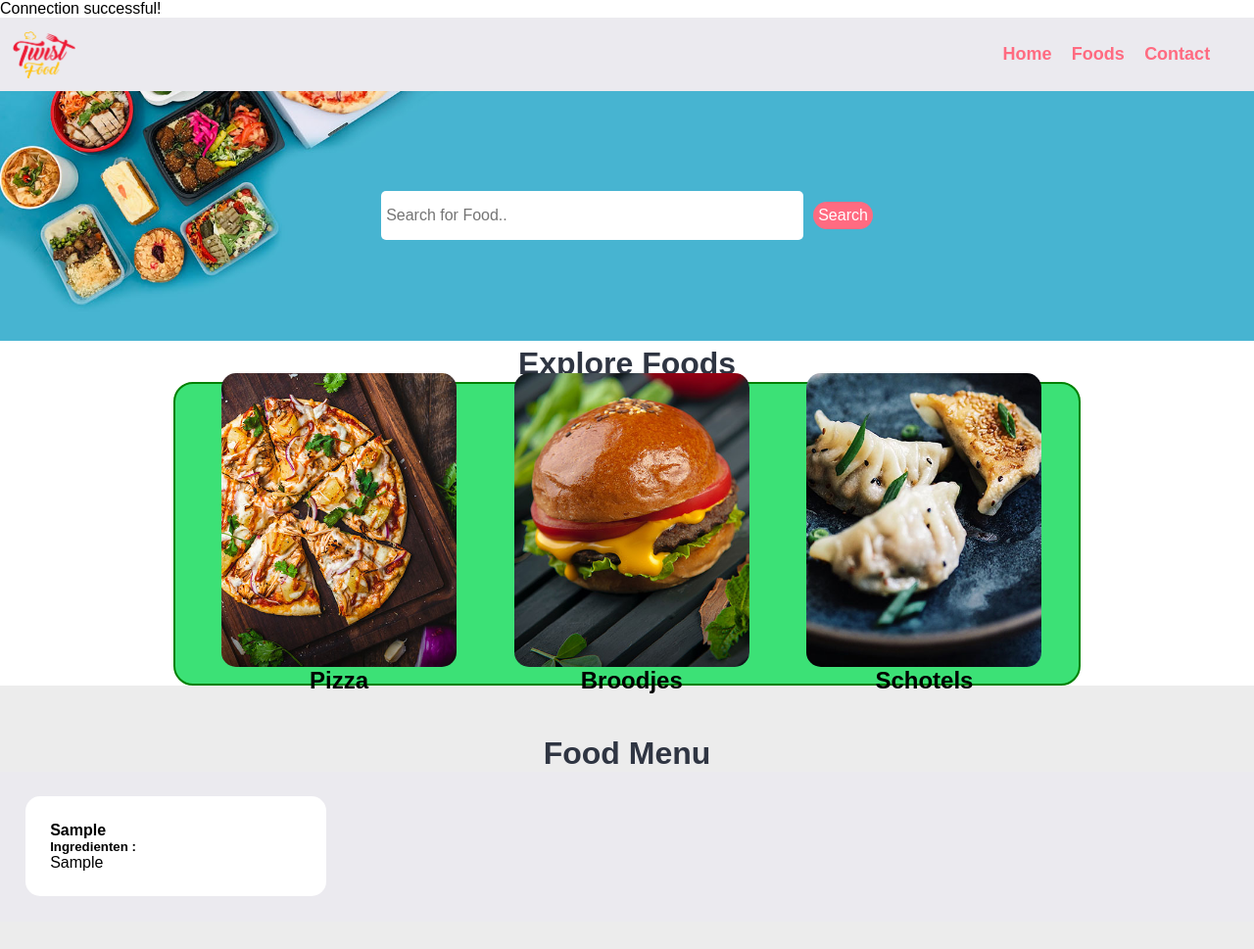
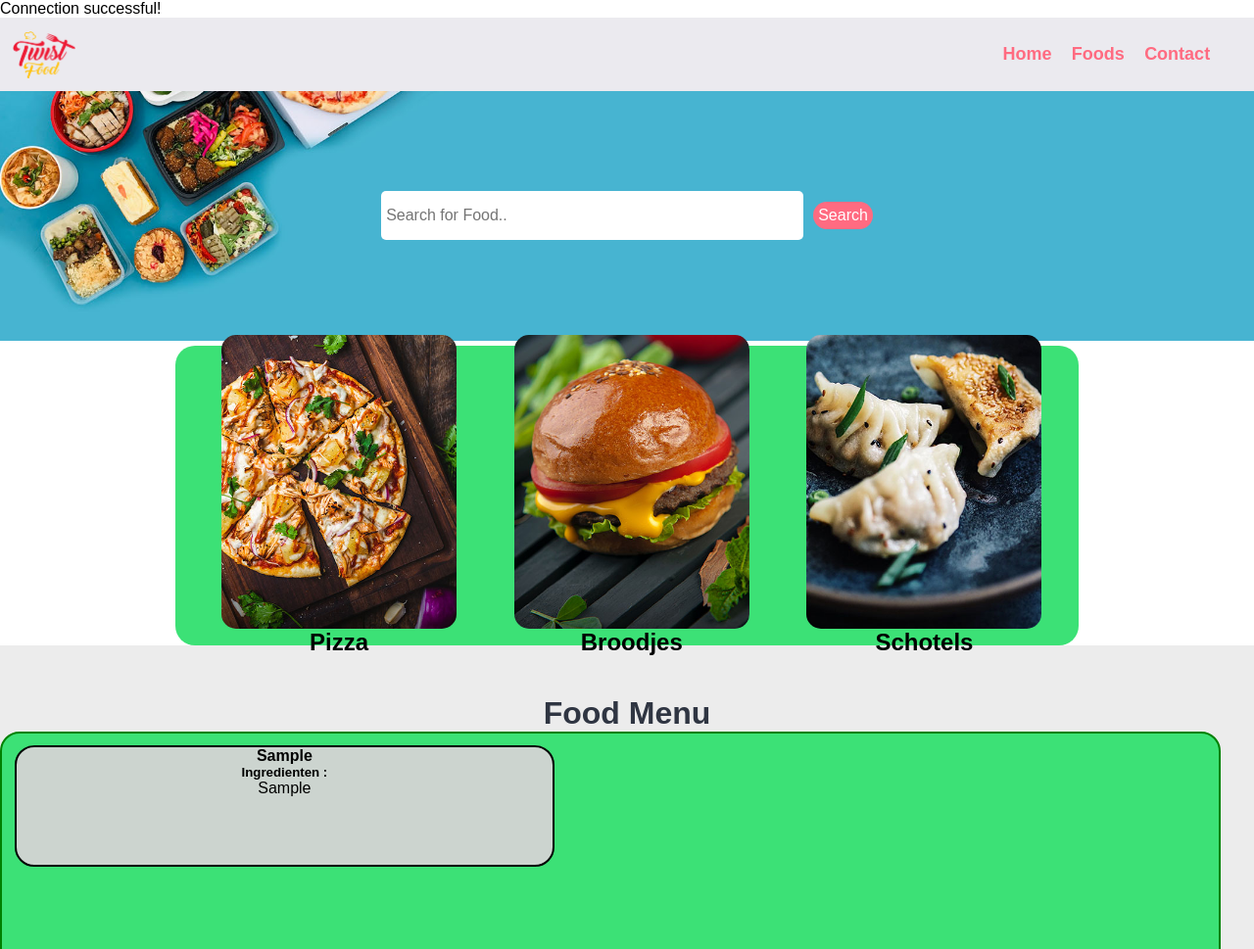
Before and after one commit to Sami024/WebApp, a PHP site: page / in a window 1280 px wide. Shown: the top 969 px of the page at 98% size. Run offline with PHP 8.4, Linux system fonts and the light colour scheme; tables that the repository leaves empty or names only in its code hold one stand-in row (values such as "Sample post").

Commit message:
Update V3.6.3

```diff
--- a/html/css/style.css
+++ b/html/css/style.css
@@ -12,6 +12,10 @@
 
   /* Header start here -----------------------------------------------------------------------------------------*/
 }
+body {
+  height: 100vh;
+}
+
 .container {
   width: 100%;
   margin: 0 auto;
@@ -59,7 +63,7 @@ ul li a:hover {
   color: white;
 }
 /* ------------------------------------------------------------------------------------------------------------ */
-/* <!-- fOOD sEARCH Section Starts Here -->-------------------------------------------------------------------- */
+/* <!-- fOOD SEARCH Section Starts Here -->-------------------------------------------------------------------- */
 
 .container1 {
   width: 40%;
@@ -86,7 +90,6 @@ form {
   background-repeat: no-repeat;
   background-position: center;
   padding: 7% 0;
-
 }
 
 .food-search input[type="search"] {
@@ -99,8 +102,7 @@ form {
   background-color: white;
 }
 
-
-/* <!-- fOOD sEARCH Section Ends Here -->---------------------------------------------------------------------- */
+/* <!-- fOOD SEARCH Section Ends Here -->---------------------------------------------------------------------- */
 
 /* <!-- Categories Section Starts Here  -->-------------------------------------------------------------------- */
 .container2 {
@@ -108,7 +110,7 @@ form {
   margin: 0 auto;
   height: 35%;
   padding: 1%;
-  border: 2px solid green;
+  /* border: 2px solid green; */
   display: flex;
   justify-content: space-around;
   align-items: center;
@@ -124,7 +126,6 @@ form {
   width: 15rem;
   margin: 2%;
   text-align: center;
-
 }
 /*  <!-- Categories Section Ends Here-------------------------------------------------------------------------- */
 a {
@@ -159,51 +160,38 @@ h3 {
   color: black;
 }
 
-
-/* fieldset{
-    border: 1px solid white;
-    margin: 5%;
-    padding: 3%;
-    border-radius: 5px;
-}  */
-
-/* CSSS for navbar section */
-
-/* .menu {
-  line-height: 20px;
-} */
-
-
-/* CSS for Food SEarch Section */
-
-
-
-/* CSS for Categories */
-
-
 /* CSS for Food Menu */
 .food-menu {
   background-color: #ececec;
   padding: 4% 0;
 }
 .food-menu-box {
-  width: 20%;
+  min-width: 45%;
+  height: 120px;
+  background-color: rgb(204, 212, 207);
+  border: 2px solid black;
+  text-align: center;
+  border-radius: 20px;
+  /* margin-right: 20px; */
+  /* margin: 20px auto; */
+  /* width: 20%;
   margin: 1%;
   padding: 2%;
   /* float: left; */
-  background-color: white;
-  border-radius: 15px;
+  /* background-color: white;
+  border-radius: 15px; */
 }
-
-.food-menu-img {
-  width: 20%;
-  float: left;
-}
-
-.food-menu-desc {
-  width: 70%;
-  float: left;
-  margin-left: 8%;
+.container3 {
+  width: 95%;
+  padding: 1%;
+  height: 300px;
+  border: 2px solid green;
+  gap: 10px;
+  display: flex;
+  justify-content: space-between;
+  background-color: #3ce176;
+  border-radius: 20px;
+  flex-wrap: wrap;
 }
 
 .food-price {
@@ -220,15 +208,11 @@ h3 {
   list-style-type: none;
 }
 .social ul li {
-  display: inline;
+  /* display: inline; */
   padding: 1%;
 }
 
 /* for Order Section */
-.order {
-  width: 50%;
-  margin: 0 auto;
-}
 .input-responsive {
   width: 96%;
   padding: 1%;
@@ -236,10 +220,6 @@ h3 {
   border: none;
   border-radius: 5px;
   font-size: 1rem;
-}
-.order-label {
-  margin-bottom: 1%;
-  font-weight: bold;
 }
 /* -----------------------------------------------------------------------------------------------------
 -------------------------------------------------------------------------------------------------------------- */
--- a/html/index.php
+++ b/html/index.php
@@ -1,15 +1,5 @@
 <?php
-$dsn = 'mysql:host=localhost;dbname=restaurant';
-$dbusername = 'root';
-$dbpassword = '';
-
-try {
-    $pdo = new PDO($dsn, $dbusername, $dbpassword);
-    $pdo->setAttribute(PDO::ATTR_ERRMODE, PDO::ERRMODE_EXCEPTION);
-    echo "Connection successful!";
-} catch (PDOException $e) {
-    echo "Connection failed: " . $e->getMessage();
-}
+require_once 'connectDB.php';
 ?>
 
 <!DOCTYPE html>
@@ -66,10 +56,7 @@ try {
     <!-- Categories Section Starts Here  -->
     <section class="categories">
 
-        <h2 class="text-center">Explore Foods</h2>
               <div class="container2">
-
-
             <a href="category-foods.html">
                 <div class="box-3 ">
                     <img src="images/pizza.jpg" alt="Pizza" class="img-responsive img-curve">
@@ -101,7 +88,7 @@ try {
     <!- fOOD MEnu Section Starts Here -->
     <section class="food-menu">
         <h2 class="text-center">Food Menu</h2>
-        <div class="container">
+        <div class="container3">
 <?php
 
 $query = "SELECT * FROM food";
@@ -117,136 +104,18 @@ try {
 </div>
 </section>
 
+<!-- fOOD MEnu Section Ends Here -->
+    <!-- social Section Starts Here -->
 
-                <!-- <div class="food-menu-box">
-                   <div class="food-menu-desc">
-                    <h4>Food Title</h4>
-                    <p class="food-price">$2.3</p>
-                    <p class="food-detail">
-                        Made with Italian Sauce, Chicken, and organice vegetables.
-                    </p>
-                    <br>
-
-                    <a href="order.html" class="btn btn-primary">Order Now</a>
-                </div>
-            </div>
-
-            <div class="food-menu-box"> -->
-                <!-- <div class="food-menu-img">
-                    <img src="images/menu-burger.jpg" alt="Chicke Hawain Pizza" class="img-responsive img-curve">
-                </div>
-
-                <div class="food-menu-desc">
-                    <h4>Smoky Burger</h4>
-                    <p class="food-price">$2.3</p>
-                    <p class="food-detail">
-                        Made with Italian Sauce, Chicken, and organice vegetables.
-                    </p>
-                    <br>
-
-                    <a href="#" class="btn btn-primary">Order Now</a>
-                </div>
-            </div>
-
-            <div class="food-menu-box">
-                <div class="food-menu-img">
-                    <img src="images/menu-burger.jpg" alt="Chicke Hawain Burger" class="img-responsive img-curve">
-                </div>
-
-                <div class="food-menu-desc">
-                    <h4>Nice Burger</h4>
-                    <p class="food-price">$2.3</p>
-                    <p class="food-detail">
-                        Made with Italian Sauce, Chicken, and organice vegetables.
-                    </p>
-                    <br>
-
-                    <a href="#" class="btn btn-primary">Order Now</a>
-                </div>
-            </div>
-
-            <div class="food-menu-box">
-                <div class="food-menu-img">
-                    <img src="images/menu-pizza.jpg" alt="Chicke Hawain Pizza" class="img-responsive img-curve">
-                </div>
-
-                <div class="food-menu-desc">
-                    <h4>Food Title</h4>
-                    <p class="food-price">$2.3</p>
-                    <p class="food-detail">
-                        Made with Italian Sauce, Chicken, and organice vegetables.
-                    </p>
-                    <br>
-
-                    <a href="#" class="btn btn-primary">Order Now</a>
-                </div>
-            </div>
-
-            <div class="food-menu-box">
-                <div class="food-menu-img">
-                    <img src="images/menu-pizza.jpg" alt="Chicke Hawain Pizza" class="img-responsive img-curve">
-                </div>
-
-                <div class="food-menu-desc">
-                    <h4>Food Title</h4>
-                    <p class="food-price">$2.3</p>
-                    <p class="food-detail">
-                        Made with Italian Sauce, Chicken, and organice vegetables.
-                    </p>
-                    <br>
-
-                    <a href="#" class="btn btn-primary">Order Now</a>
-                </div>
-            </div>
-
-            <div class="food-menu-box">
-                <div class="food-menu-img">
-                    <img src="images/menu-momo.jpg" alt="Chicke Hawain Momo" class="img-responsive img-curve">
-                </div>
-
-                <div class="food-menu-desc">
-                    <h4>Chicken Steam Momo</h4>
-                    <p class="food-price">$2.3</p>
-                    <p class="food-detail">
-                        Made with Italian Sauce, Chicken, and organice vegetables.
-                    </p>
-                    <br>
-
-                    <a href="#" class="btn btn-primary">Order Now</a>
-                </div>
-            </div>
-            <div class="clearfix"></div>
-        </div>
-        <p class="text-center">
-            <a href="#">See All Foods</a>
-        </p>
-    </section> -->
-    <!-- fOOD Menu Section Ends Here -->
-
-    <!-- social Section Starts Here -->
-    <section class="social">
-        <div class="container text-center">
-            <ul>
-                <li>
-                    <a href="#"><img src="https://img.icons8.com/fluent/50/000000/facebook-new.png" /></a>
-                </li>
-                <li>
-                    <a href="#"><img src="https://img.icons8.com/fluent/48/000000/instagram-new.png" /></a>
-                </li>
-                <li>
-                    <a href="#"><img src="https://img.icons8.com/fluent/48/000000/twitter.png" /></a>
-                </li>
-            </ul>
-        </div>
-    </section>
     <!-- social Section Ends Here -->
 
     <!-- footer Section Starts Here -->
-    <section class="footer">
+   <footer>
         <div class="container text-center">
             <p>All rights reserved. Designed By <a href="#">Sami Benouari</a></p>
         </div>
-    </section>
+        </footer>
+
     <!-- footer Section Ends Here -->
 
 </body>
```
Lines whose indentation alone changed are shown as unchanged.
